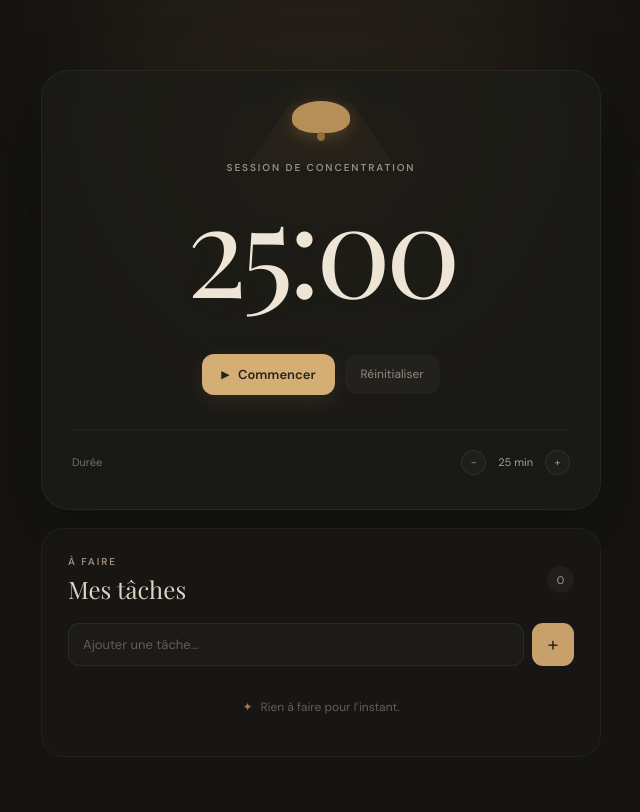
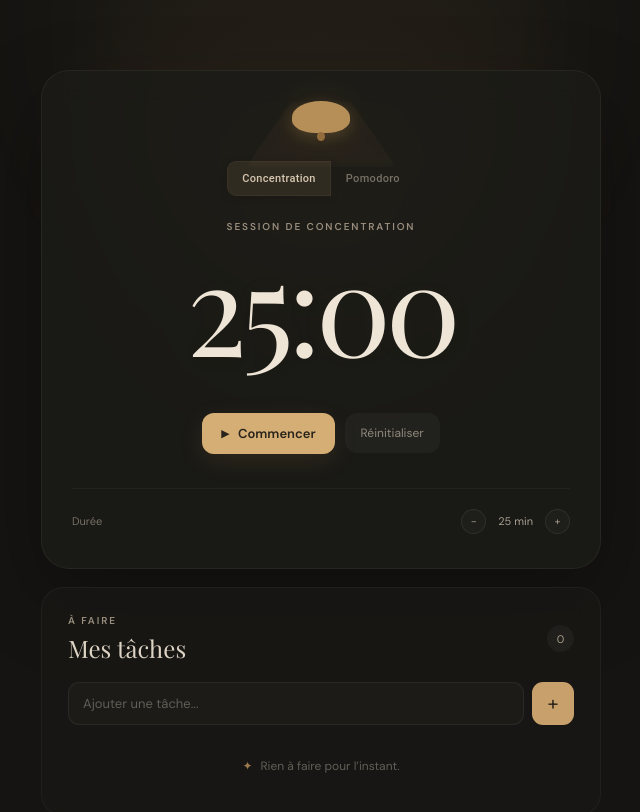
Before and after one commit to Jalal0753/timer, a React (Vite) app: page / in a window 1280 px wide. Shown: the top 812 px of the page, without its empty margins (319-959 px from the left). Built offline with nearby package versions, Linux system fonts and the light colour scheme.

Commit message:
feat: add category service and define Category interface

```diff
--- a/package.json
+++ b/package.json
@@ -13,6 +13,7 @@
   "dependencies": {
     "@emotion/react": "^11.14.0",
     "@emotion/styled": "^11.14.1",
+    "@hsablonniere/activity-graph": "^1.0.2",
     "@mui/icons-material": "^9.4.0",
     "@mui/material": "^9.4.0",
     "@tauri-apps/plugin-sql": "^2.4.0",
--- a/src/components/timer/Timer.css
+++ b/src/components/timer/Timer.css
@@ -66,6 +66,48 @@ button {
     filter: blur(60px);
 
     pointer-events: none;
+}
+
+.timer-switch {
+    margin-bottom: 24px;
+}
+
+.timer-switch .MuiToggleButton-root {
+    border: 0;
+    border-radius: 9px;
+
+    padding: 8px 15px;
+
+    color: #777166;
+
+    background: transparent;
+
+    font-size: 11px;
+    font-weight: 500;
+
+    text-transform: none;
+
+    transition: all 180ms ease;
+}
+
+.timer-switch .MuiToggleButton-root:hover {
+    color: #aaa193;
+    background: rgba(255, 255, 255, 0.025);
+}
+
+.timer-switch .MuiToggleButton-root.Mui-selected {
+    color: #d8c8b2;
+
+    background: rgba(213, 174, 118, 0.10);
+
+    box-shadow:
+        inset 0 0 0 1px rgba(213, 174, 118, 0.06),
+        0 2px 8px rgba(0, 0, 0, 0.12);
+}
+
+.timer-switch .MuiToggleButton-root.Mui-selected:hover {
+    color: #d8c8b2;
+    background: rgba(213, 174, 118, 0.14);
 }
 
 /* =========================
--- a/src/components/timer/Timer.tsx
+++ b/src/components/timer/Timer.tsx
@@ -1,29 +1,90 @@
 import { useEffect, useState } from "react";
 import TodoList from "./todoList";
 import "./Timer.css";
+import { ToggleButton, ToggleButtonGroup } from "@mui/material";
+
+type TimerMode = "focus" | "pomodoro";
+type PomodoroPhase = "focus" | "break" | "longBreak";
 
 function Timer() {
+    const [mode, setMode] = useState<TimerMode>("focus");
     const [focusMinutes, setFocusMinutes] = useState(25);
+
+    const [pomodoroFocusMinutes, setPomodoroFocusMinutes] = useState(0.1);
+    const [pomodoroBreakMinutes, setPomodoroBreakMinutes] = useState(0.1);
+    const [pomodoroLongBreakMinutes, setPomodoroLongBreakMinutes] = useState(0.2);
+    const [pomodoroPhase, setPomodoroPhase] = useState<PomodoroPhase>("focus");
+    const [pomodoroSession, setPomodoroSession] = useState(0);
+
     const [seconds, setSeconds] = useState(25 * 60);
     const [isRunning, setIsRunning] = useState(false);
+
+    const getCurrentDuration = () => {
+        if (mode === "focus") {
+            return focusMinutes * 60;
+        }
+
+        if (pomodoroPhase === "focus") {
+            return pomodoroFocusMinutes * 60;
+        }
+
+        if (pomodoroPhase === "break") {
+            return pomodoroBreakMinutes * 60;
+        }
+
+        return pomodoroLongBreakMinutes * 60;
+    };
 
     useEffect(() => {
         if (!isRunning) return;
 
         const interval = setInterval(() => {
             setSeconds((current) => {
-                if (current <= 1) {
+                if (current > 1) {
+                    return current - 1;
+                }
+
+                if (mode === "pomodoro") {
+                    if (pomodoroPhase === "focus") {
+                        const newSession = pomodoroSession + 1;
+                        setPomodoroSession(newSession);
+                        if (newSession === 4) {
+                            setPomodoroPhase("longBreak");
+                            return pomodoroLongBreakMinutes * 60;
+                        }
+
+                        setPomodoroPhase("break");
+                        return pomodoroBreakMinutes * 60;
+                    }
+
+                    if (pomodoroPhase === "longBreak") {
+                        setPomodoroSession(0);
+                        setPomodoroPhase("focus");
+                        return pomodoroFocusMinutes * 60;
+                    }
+
+
+                    setPomodoroPhase("focus");
+                    return pomodoroFocusMinutes * 60;
+                }
+
                 setIsRunning(false);
                 return 0;
-                }
-
-                return current - 1;
             });
         }, 1000);
 
         return () => clearInterval(interval);
-    }, [isRunning]);
+    }, [
+        isRunning,
+        mode,
+        pomodoroPhase,
+        pomodoroFocusMinutes,
+        pomodoroBreakMinutes,
+        pomodoroLongBreakMinutes,
+        pomodoroSession
+    ]);
 
+    //affichage du temps
     const minutes = Math.floor(seconds / 60);
     const remainingSeconds = seconds % 60;
 
@@ -31,51 +92,153 @@ function Timer() {
         remainingSeconds
     ).padStart(2, "0")}`;
 
+    //changement de mode
+    const changeMode = (newMode: TimerMode) => {
+        setIsRunning(false);
+        setMode(newMode);
+
+        if (newMode === "focus") {
+            setPomodoroPhase("focus");
+            setSeconds(focusMinutes * 60);
+        }
+
+        if (newMode === "pomodoro") {
+            setPomodoroPhase("focus");
+            setSeconds(pomodoroFocusMinutes * 60);
+        }
+    };
+
+    // -------------------------
+    // START / PAUSE / RESUME
+    // -------------------------
+
     const toggleTimer = () => {
         if (seconds === 0) {
-            setSeconds(focusMinutes * 60);
+            setSeconds(getCurrentDuration());
         }
 
         setIsRunning((current) => !current);
     };
 
+    // -------------------------
+    // RESET
+    // -------------------------
+
     const resetTimer = () => {
         setIsRunning(false);
+
+        if (mode === "focus") {
             setSeconds(focusMinutes * 60);
+        } else {
+            setPomodoroPhase("focus");
+            setSeconds(pomodoroFocusMinutes * 60);
+        }
     };
+
+    // -------------------------
+    // DURÉE FOCUS
+    // -------------------------
 
     const changeFocusDuration = (value: number) => {
         const newDuration = Math.max(10, value || 10);
 
         setFocusMinutes(newDuration);
+
+        if (mode === "focus") {
             setSeconds(newDuration * 60);
             setIsRunning(false);
+        }
     };
+
+
+    const changePomodoroFocusDuration = (value: number) => {
+        const newDuration = Math.max(1, value || 1);
+
+        setPomodoroFocusMinutes(newDuration);
+
+        if (mode === "pomodoro" && pomodoroPhase === "focus") {
+            setSeconds(newDuration * 60);
+            setIsRunning(false);
+        }
+    };
+
+    const changePomodoroBreakDuration = (value: number, isLong: boolean) => {
+        const newDuration = Math.max(1, value || 1);
+
+        if (!isLong) {
+            setPomodoroBreakMinutes(newDuration);
+
+            if (mode === "pomodoro" && pomodoroPhase === "break") {
+                setSeconds(newDuration * 60);
+                setIsRunning(false);
+            }
+            return;
+        }
+
+        setPomodoroLongBreakMinutes(newDuration);
+        if (mode === "pomodoro" && pomodoroPhase === "longBreak") {
+            setSeconds(newDuration * 60);
+            setIsRunning(false);
+        }
+        return;
+    };
+
 
     return (
         <main className="study-app">
             <div className="desk-lamp-glow" />
 
             <section className="timer-card">
+
                 <div className="lamp">
                     <div className="lamp-light" />
                 </div>
 
-                <p className="eyebrow">SESSION DE CONCENTRATION</p>
 
-                <div className={`timer ${isRunning ? "timer-running" : ""}`}>
+                <ToggleButtonGroup
+                    value={mode}
+                    exclusive
+                    onChange={(_, newMode) => {
+                        if (newMode !== null) {
+                            changeMode(newMode);
+                        }
+                    }}
+                    className="timer-switch"
+                >
+                    <ToggleButton value="focus">
+                        Concentration
+                    </ToggleButton>
+
+                    <ToggleButton value="pomodoro">
+                        Pomodoro
+                    </ToggleButton>
+                </ToggleButtonGroup>
+                <p className="eyebrow">
+                    {mode === "focus"
+                        ? "SESSION DE CONCENTRATION"
+                        : pomodoroPhase === "focus"
+                            ? "POMODORO · CONCENTRATION"
+                            : pomodoroPhase === "break" ? "POMODORO · PAUSE" : "POMODORO · LONGUE PAUSE"}
+                </p>
+
+
+                <div
+                    className={`timer ${isRunning ? "timer-running" : ""
+                        }`}
+                >
                     {formattedTime}
                 </div>
 
+
                 <p className="timer-message">
-                    {isRunning
-                        ? ""
-                        : seconds === 0
+                    {!isRunning && seconds === 0
                         ? "Session terminée. Bien joué."
                         : ""}
                 </p>
 
+
                 <div className="timer-actions">
+
                     <button
                         className="primary-button"
                         onClick={toggleTimer}
@@ -86,7 +249,7 @@ function Timer() {
 
                         {isRunning
                             ? "Pause"
-                            : seconds === focusMinutes * 60
+                            : seconds === getCurrentDuration()
                                 ? "Commencer"
                                 : seconds === 0
                                     ? "Recommencer"
@@ -99,17 +262,21 @@ function Timer() {
                     >
                         Réinitialiser
                     </button>
+
                 </div>
 
+
+                {mode === "focus" && (
                     <div className="duration">
                         <span>Durée</span>
 
                         <div className="duration-control">
                             <button
                                 onClick={() =>
-                                changeFocusDuration(focusMinutes - 5)
+                                    changeFocusDuration(
+                                        focusMinutes - 5
+                                    )
                                 }
-                            aria-label="Diminuer la durée"
                             >
                                 −
                             </button>
@@ -118,20 +285,118 @@ function Timer() {
 
                             <button
                                 onClick={() =>
-                                changeFocusDuration(focusMinutes + 5)
+                                    changeFocusDuration(
+                                        focusMinutes + 5
+                                    )
                                 }
-                            aria-label="Augmenter la durée"
                             >
                                 +
                             </button>
                         </div>
                     </div>
+                )}
+
+
+                {mode === "pomodoro" && (
+                    <div className="pomodoro-settings">
+
+                        <div className="duration">
+                            <span>Concentration</span>
+
+                            <div className="duration-control">
+                                <button
+                                    onClick={() =>
+                                        changePomodoroFocusDuration(
+                                            pomodoroFocusMinutes - 5
+                                        )
+                                    }
+                                >
+                                    −
+                                </button>
+
+                                <span>
+                                    {pomodoroFocusMinutes} min
+                                </span>
+
+                                <button
+                                    onClick={() =>
+                                        changePomodoroFocusDuration(
+                                            pomodoroFocusMinutes + 5
+                                        )
+                                    }
+                                >
+                                    +
+                                </button>
+                            </div>
+                        </div>
+
+                        <div className="duration">
+                            <span>Pause</span>
+
+                            <div className="duration-control">
+                                <button
+                                    onClick={() =>
+                                        changePomodoroBreakDuration(
+                                            pomodoroBreakMinutes - 1, false
+                                        )
+                                    }
+                                >
+                                    −
+                                </button>
+
+                                <span>
+                                    {pomodoroBreakMinutes} min
+                                </span>
+
+                                <button
+                                    onClick={() =>
+                                        changePomodoroBreakDuration(
+                                            pomodoroBreakMinutes + 1, false
+                                        )
+                                    }
+                                >
+                                    +
+                                </button>
+                            </div>
+                        </div>
+
+                        <div className="duration">
+                            <span>Longue pause</span>
+
+                            <div className="duration-control">
+                                <button
+                                    onClick={() =>
+                                        changePomodoroBreakDuration(
+                                            pomodoroLongBreakMinutes - 1, true
+                                        )
+                                    }
+                                >
+                                    −
+                                </button>
+
+                                <span>
+                                    {pomodoroLongBreakMinutes} min
+                                </span>
+
+                                <button
+                                    onClick={() =>
+                                        changePomodoroBreakDuration(
+                                            pomodoroLongBreakMinutes + 1, true
+                                        )
+                                    }
+                                >
+                                    +
+                                </button>
+                            </div>
+                        </div>
+
+                    </div>
+                )}
             </section>
 
             <section className="tasks-card">
                 <TodoList />
             </section>
-
         </main>
     );
 }
--- a/src/types.ts
+++ b/src/types.ts
@@ -0,0 +1,4 @@
+interface Category {
+    "name" : string,
+    "color" : string,
+}
```
Also changed, not shown: src/services/category_service.ts (added), 1 other file (tests, documents, lock files or other folders). Lines whose indentation alone changed are shown as unchanged.
